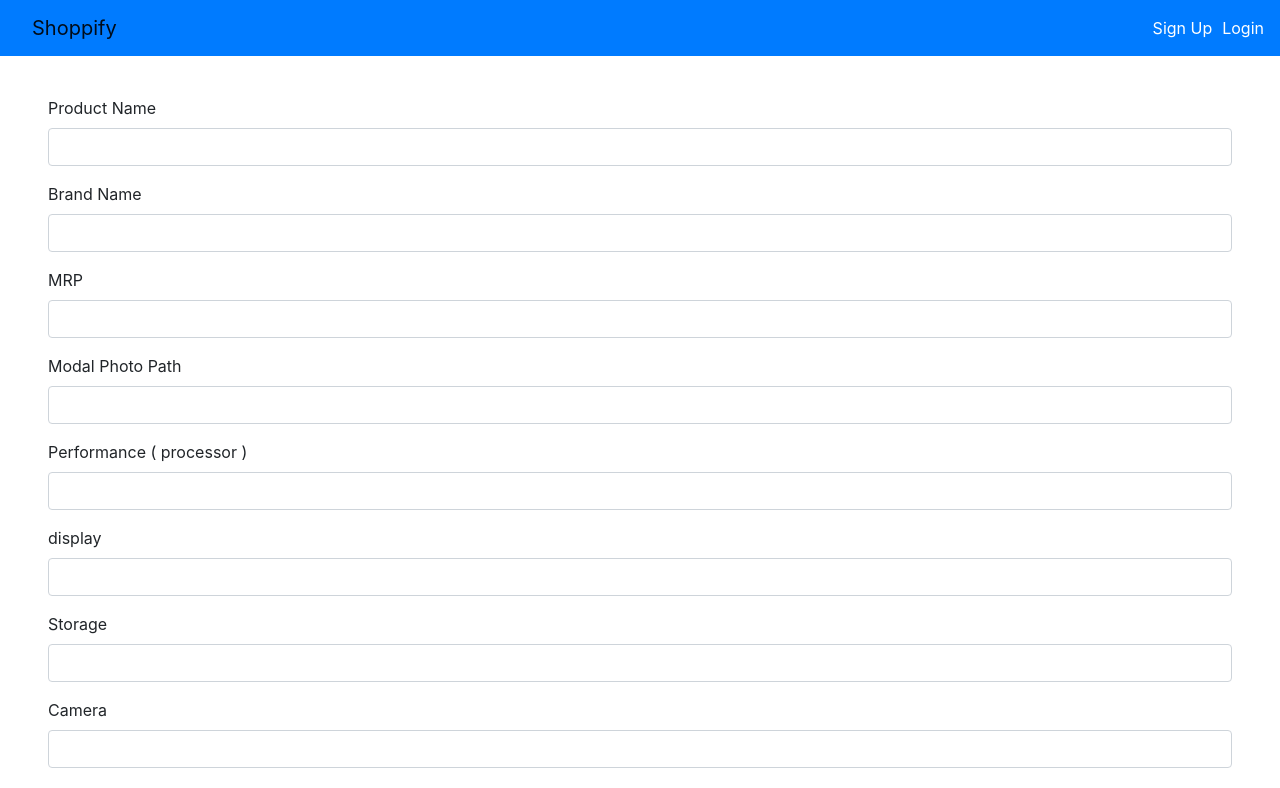
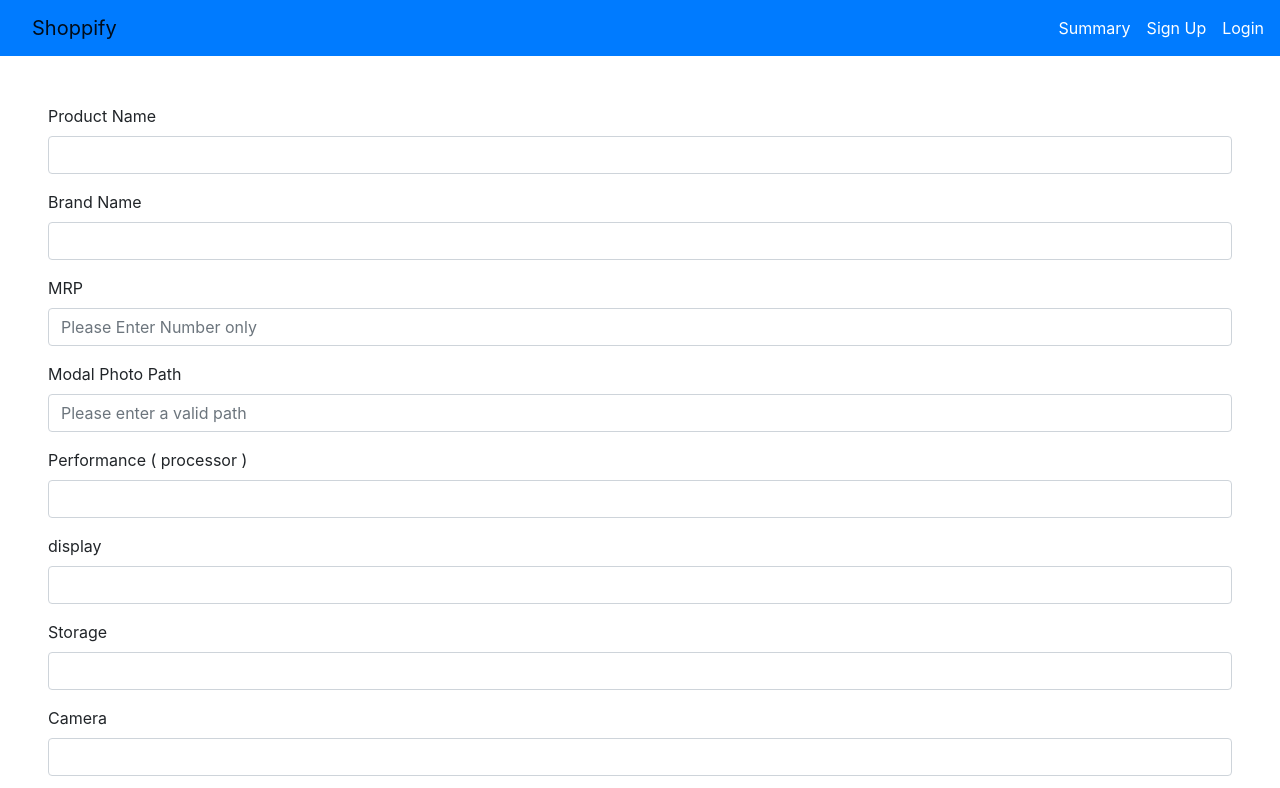
Before and after one commit to Gulsonmahesh/capstone-react, a React (Create React App) app: page /addproduct in a window 1280 px wide. Shown: the top 788 px of the page. Built offline with nearby package versions, Linux system fonts and the light colour scheme; data requests are answered from the project's data file.

Commit message:
Added Product Summary Component, Filter Values from Api response
Added Product Summary Component, Filter Values from Api response

```diff
--- a/src/App.js
+++ b/src/App.js
@@ -6,8 +6,9 @@ import 'bootstrap/dist/css/bootstrap.min.css';
 import './App.css';
 
 import ErrorWrapper from './wrapper/ErrorWrapper';
-import Navbar from './components/layout/Navbar';
+import NavBar from './components/layout/Navbar';
 import { initProducts } from './store/actions/productAction';
+import { initFilter } from './store/actions/filterAction'
 import Dashboard from './components/dashboard/Dashboard';
 // import Footer from './components/layout/Footer';
 import Login from './components/user/Login';
@@ -15,6 +16,7 @@ import Signup from './components/user/Signup';
 
 class App extends Component {
   componentDidMount(){
+    this.props.initFilter();
     this.props.initProducts();
   }
   render() {
@@ -22,7 +24,7 @@ class App extends Component {
       <ErrorWrapper>
         <Router>
           <Suspense fallback="Loading">
-          <Navbar loginStatus= {this.props.user.loginStatus} />
+          <NavBar loginStatus= {this.props.user.loginStatus} />
           <Switch>
             <Route exact path="/" component={Dashboard} />
             <Route path="/product/:name" component={lazy(() => import ('./components/product/ProductDetails'))} />
@@ -41,7 +43,8 @@ class App extends Component {
 
 const mapDispatchToProps = (dispatch) => {
   return {
-    initProducts: () => dispatch(initProducts())
+    initProducts: () => dispatch(initProducts()),
+    initFilter: () => dispatch(initFilter())
   }
 }
 
--- a/src/components/dashboard/LeftPane.jsx
+++ b/src/components/dashboard/LeftPane.jsx
@@ -1,16 +1,10 @@
 import React, { Component, Fragment } from 'react'
+import { connect } from 'react-redux';
 
-export default class LeftPane extends Component {
+class LeftPane extends Component {
   state = {
     selectedBrand: 'All',
-    selectedPrice: '1000',
-    options: [
-      { text: 'All'}, { text: 'Apple'},{ text: 'Realme',}, { text: 'Nokia'},
-      { text: 'Motorolla', value: '4: Motorolla' }, { text: 'Redmi'},{ text: 'Honor'}
-    ],
-    price: [
-      { text: '0 - 1000', value: '1000' }, { text: '1000 - 2000', value: '2000' },
-      { text: '2000 - 5000', value: '5000' }, { text: '5000 - 10000', value: '10000' }]
+    selectedPrice: '1000'
   };
   changeHandler = (evt) => {
     this.setState(function () {
@@ -35,7 +29,7 @@ export default class LeftPane extends Component {
               <label htmlFor="selectedBrand">By Brands:</label>
               <select name="selectedBrand" id="selectedBrand" style={{width : '98%'}} className="form-control ng-untouched ng-pristine ng-valid" value={this.state.selectedBrand} onChange={this.changeHandler}>
                 {
-                  this.state.options.map(option => <option value={option.text} key={option.text} className="ng-star-inserted">{option.text}</option>)
+                  this.props.filter.map(option => <option value={option} key={option} className="ng-star-inserted">{option}</option>)
                 }
               </select>
               </div>
@@ -54,3 +48,11 @@ export default class LeftPane extends Component {
     );
   }
 }
+
+const mapStateToProps = (state) => {
+  return {
+    filter: state.filter
+  }
+}
+
+export default connect(mapStateToProps)(LeftPane)
--- a/src/components/layout/Navbar.jsx
+++ b/src/components/layout/Navbar.jsx
@@ -2,18 +2,20 @@ import React from 'react'
 import SignIn from './SignIn';
 import SignOut from './Signout';
 import './Navbar.css';
+import { Navbar, NavbarBrand, NavItem } from 'react-bootstrap';
+import { Link } from 'react-router-dom';
 
-export default function Navbar(props) {
+export default function NavBar() {
     let userDetails = {loginStatus : false};
     if(sessionStorage.getItem('userStatus')) {
         userDetails = JSON.parse(sessionStorage.getItem('userStatus'));
     }
     return (
         <div className = "container-fluid p-0">
-            <nav className="navbar navbar-expand-lg fixed-top navbar-light bg-primary">
-                <a href="/" className="navbar-brand mx-lg-3 mx-0 d-block d-lg-block d-md-block">Shoppify</a>
+            <Navbar color="light" expand="lg"  className="bg-primary">
+                <NavbarBrand href="/" className="mx-lg-3 mx-0 d-block d-lg-block d-md-block">Shoppify</NavbarBrand>
                 { (userDetails.loginStatus) ? <SignOut /> :  <SignIn /> }
-            </nav>
+            </Navbar>
         </div>
     )
 }
--- a/src/components/layout/SignIn.jsx
+++ b/src/components/layout/SignIn.jsx
@@ -1,14 +1,16 @@
 import React, {Fragment} from 'react'
 import { Link } from 'react-router-dom';
 import Cart from '../product/Cart';
+import { NavItem } from 'react-bootstrap';
 
 export default function SignIn() {
     return (
         <Fragment>
             <ul className="navbar-nav ml-auto flex-row">
                 <Cart />
-                <li className="nav-item"><Link to="/signup"><span className="sr-only">(current)</span>Sign Up</Link></li>
-                <li className="nav-item"><Link to="/login">Login</Link></li>
+                <NavItem className="mr-3"><Link to="/Summary">Summary</Link></NavItem>
+                <NavItem className="mr-3"><Link to="/signup"><span className="sr-only">(current)</span>Sign Up</Link></NavItem>
+                <NavItem><Link to="/login">Login</Link></NavItem>
             </ul>
         </Fragment>
     )
--- a/src/components/layout/Signout.jsx
+++ b/src/components/layout/Signout.jsx
@@ -7,14 +7,17 @@ import { useHistory } from 'react-router';
 
 const Signout = (props) => {
     const [avatar, setAvatar] = useState('');
-     const histroy = useHistory();
+    const [userType, setUserType] = useState(false)
+    const histroy = useHistory();
 
     useEffect(()=> {
         if(sessionStorage.getItem('userStatus')) {
             let userStatus = JSON.parse(sessionStorage.getItem('userStatus'));
             setAvatar(userStatus.user[0].firstName[0]+userStatus.user[0].lastName[0]);
+            setUserType(userStatus.user[0].admin)
         } else {
             setAvatar('');
+            setUserType(false)
         }
     },[])
 
@@ -32,10 +35,11 @@ const Signout = (props) => {
         <Fragment>
             <ul className="navbar-nav ml-auto flex-row mr-3 align-center">
                 <Cart />
+                <li className="mr-3"><Link to="/Summary">Summary</Link></li>
                 <li><Link to="/" onClick={(event) => logout(event)} >Sign Out</Link></li>
                 <li><span data-target="dropdown1" className="btn btn-small d-none d-lg-block d-md-block">{avatar}</span></li>
                 <li><Link to="/" onClick={(event) => editProfile(event)} >Edit Details</Link></li>
-                { props.userType && <li><Link to="/addproduct">Add Product</Link></li>}
+                { userType && <li><Link to="/addproduct">Add Product</Link></li> }
 
             </ul>
         </Fragment>
@@ -48,14 +52,4 @@ const mapDispatchToProps = (dispatch) => {
     }
 }
 
-const mapStateToProps = (state) => {
-    if(state) {
-        return {
-            userType : state.auth.user.user[0].ädmin
-        }
-    }
-    return {
-        userType : false
-    }
-}
-export default connect(mapStateToProps, mapDispatchToProps)(Signout)
+export default connect(null, mapDispatchToProps)(Signout)
--- a/src/components/product/Addproduct.jsx
+++ b/src/components/product/Addproduct.jsx
@@ -2,7 +2,6 @@ import React, { Component, Fragment } from 'react';
 import Container from 'react-bootstrap/Container'
 import Row from 'react-bootstrap/Row'
 import Col from 'react-bootstrap/Col'
-import Button from 'react-bootstrap/Button'
 import { Link } from 'react-router-dom';
 import { API_BASE_ADDRESS, API_OPTION } from '../../utilities/constants';
 
@@ -15,29 +14,47 @@ class Addproduct extends Component {
             submitted: false, registering: false
         }
     }
+    componentDidMount() {
+        document.querySelector('html').style.overflow = 'auto';
+    }
 
-    handleChange = (e) => {
-        console.log('test');
+    clearform = (e) => {
+        e.preventDefault();
+        this.setSate({
+            name: '', brand: '', mrp: '' , images: '', performance: '',
+            display: '', storage: '', camera: '', battery: '', ram: '',
+            submitted: false, registering: false
+        });
+    }
+    handleChange = (e) => {;
         const { name, value } = e.target;
         this.setState({
             [name] : value
         })
-        console.log(this.state)
     }
 
-    saveProduct = async (e) => {
+    handleSubmit = async (e) => {
         e.preventDefault();
         this.setState({submitted: true});
+        delete(this.state.registering);
+        delete(this.state.submitted);
+        if(this.state.name === '' || this.state.brand === '' || this.state.mrp === '' ||
+        this.state.images === '' || this.state.performance === '' || this.state.display === '' ||
+        this.state.storage === '' || this.state.camera === '' || this.state.battery === ''
+        || this.state.ram === '') {
+            alert('All Details are mandatory');
+        } else {
             await fetch(`${API_BASE_ADDRESS}/modals`,{...API_OPTION, body: JSON.stringify(this.state)}).then(res => res.json).then(result => {
-            if(result.state === 200) {
+                if(result.state === 200 || result.state === 201) {
                     alert('Product Added');
+                    this.clearform();
                 } else {
-                alert('unable to remove the deatils to make the update on the previous details');
+                    alert('unable to add the deatils to make the update on the previous details');
                 }
             }).catch((error) => {
-                alert('error')
                 console.log('Error:', error);
             });
+        }
     }
 
     render () {
@@ -46,10 +63,10 @@ class Addproduct extends Component {
         const registering = producttoadd.registering;
         return (
             <Fragment>
-                <Container fluid className="mt-5 p-5">
+                <Container fluid className="p-5">
                     <Row>
                         <Col>
-                            <form name="form" onSubmit={this.saveProduct}>
+                            <form name="addproduct" onSubmit={this.handleSubmit}>
                             <div className="form-group">
                                 <label>Product Name</label>
                                 <input type="text" name="name" value={producttoadd.name} onChange={this.handleChange} className={'form-control' + (submitted && !producttoadd.name ? ' is-invalid' : '')} />
@@ -62,12 +79,12 @@ class Addproduct extends Component {
                             </div>
                             <div className="form-group">
                                 <label>MRP</label>
-                                <input type="text" name="mrp" value={producttoadd.mrp} onChange={this.handleChange} className={'form-control' + (submitted && !producttoadd.mrp ? ' is-invalid' : '')} />
+                                <input type="text" name="mrp" value={producttoadd.mrp} placeholder="Please Enter Number only" onChange={this.handleChange} className={'form-control' + (submitted && !producttoadd.mrp ? ' is-invalid' : '')} />
                                 { submitted && !producttoadd.mrp && <div className="invalid-feedback">MRP is required</div> }
                             </div>
                             <div className="form-group">
                                 <label>Modal Photo Path</label>
-                                <input type="text" name="images" value={producttoadd.images} onChange={this.handleChange} className={'form-control' + (submitted && !producttoadd.images ? ' is-invalid' : '')} />
+                                <input type="text" name="images" value={producttoadd.images} placeholder="Please enter a valid path" onChange={this.handleChange} className={'form-control' + (submitted && !producttoadd.images ? ' is-invalid' : '')} />
                                 { submitted && !producttoadd.images && <div className="invalid-feedback">Modal Image is required</div> }
                             </div>
                             <div className="form-group">
@@ -101,10 +118,10 @@ class Addproduct extends Component {
                                 { submitted && !producttoadd.ram && <div className="invalid-feedback">Ram is required</div> }
                             </div>
                             <div className="form-group">
-                                <Button variant="primary">
+                                <button className="btn btn-primary">
                                     {registering && <span className="spinner-border spinner-border-sm mr-1"></span>}
-                                    Register
-                                </Button>
+                                    Save
+                                </button>
                                 <Link to="/" className="btn btn-link ml-5">Cancel</Link>
                             </div>
                             </form>
--- a/src/components/user/Signup.jsx
+++ b/src/components/user/Signup.jsx
@@ -15,14 +15,11 @@ class Signup extends Component {
     componentDidMount() {
         if(sessionStorage.getItem("userStatus")){
             let user = JSON.parse(sessionStorage.getItem('userStatus'));
-            console.log(user.user[0])
             this.setState({...user.user[0], loginStatus: true})
         } else {
             this.setState({loginStatus: false})
         }
-        console.log(this.state)
     }
-
 
     handleChange = (e) => {
         const { name, value } = e.target;
@@ -81,7 +78,7 @@ class Signup extends Component {
                 <div className="row">
                     <div className="col-lg-8 offset-lg-2 mt-4">
                     <h2>{ title }</h2>
-                    <form name="form" onSubmit={this.handleSubmit}>
+                    <form name="adduser" onSubmit={this.handleSubmit}>
                         <div className="form-group">
                             <label>First Name</label>
                             <input type="text" name="firstName" value={user.firstName} onChange={this.handleChange} className={'form-control' + (submitted && !user.firstName ? ' is-invalid' : '')} />
--- a/src/jsondata/data.json
+++ b/src/jsondata/data.json
@@ -1,4 +1,5 @@
 {
+  "filterdata" : ["All","Apple", "Realme", "Nokia", "Motorolla","Redmi","Honor"],
   "users": [
     {
       "firstName": "Priya",
@@ -21,7 +22,7 @@
       "registering": false,
       "loginStatus": true,
       "id": 1,
-      "ädmin": true
+      "admin": true
     }
   ],
   "modals": [
@@ -115,9 +116,20 @@
       "camera": "12 MP + 12 MP Dual Primary CamerasDual LED Flash12 MP Front Camera",
       "battery": "2815 mAhFast ChargingLightning Port",
       "ram": "4 GB"
+    },
+    {
+      "name": "Redmi Note 9 Pro Max",
+      "brand": "Redmi",
+      "mrp": "15999",
+      "images": "https://www.91-img.com/pictures/138034-v6-xiaomi-redmi-note-9-pro-max-mobile-phone-large-1.jpg?tr=q-60",
+      "performance": "Octa core (2.3 GHz, Dual Core + 1.8 GHz, Hexa Core) Snapdragon 720G",
+      "display": "6.67 inches (16.94 cm) 395 PPI, IPS LCD 60 Hz Refresh Rate",
+      "storage": "64 GB + 512 GB Expandable",
+      "camera": "64 + 8 + 5 + 2 MP Quad Primary Cameras LED Flash 32 MP Front Camera",
+      "battery": "5020 mAhFast Charging USB Type-C Port",
+      "ram": "6 GB",
+      "id": 8
     }
   ],
-  "productsviewed": [
-
-  ]
+  "productsviewed": []
 }
--- /dev/null
+++ b/src/store/actions/filterAction.js
@@ -0,0 +1,14 @@
+import { API_BASE_ADDRESS } from '../../utilities/constants';
+
+export const initFilter = () => {
+    return async (dispatch) => {
+        try {
+            await fetch(`${API_BASE_ADDRESS}/filterdata`).then( res => res.json()).then( result => {
+                dispatch({type: 'LOAD_FILTER', result});
+            })
+        } catch(error) {
+            console.log(error);
+            dispatch({type: 'LOAD_PRODUCT_FAILURE', error });
+        }
+    }
+}
--- /dev/null
+++ b/src/store/reducer/filterReducer.js
@@ -0,0 +1,13 @@
+let filterState = [];
+
+const filterReducer = (state = filterState, action) => {
+    switch (action.type) {
+        case 'LOAD_FILTER':
+        state = action.result;
+        return state
+        default:
+            return state;
+    }
+}
+
+export default filterReducer;
--- a/src/store/reducer/rootReducer.js
+++ b/src/store/reducer/rootReducer.js
@@ -1,10 +1,12 @@
 import { combineReducers } from 'redux';
 import authReducer from './authReducer';
 import ProductReducer from './productReducer';
+import filterReducer from './filterReducer';
 
 const rootReducer = combineReducers({
     auth:authReducer,
-    product: ProductReducer
+    product: ProductReducer,
+    filter:filterReducer
 });
 
 export default rootReducer;
```
Also changed, not shown: src/components/product/Summery.jsx (added, +17 -0 lines). Lines whose indentation alone changed are shown as unchanged.
